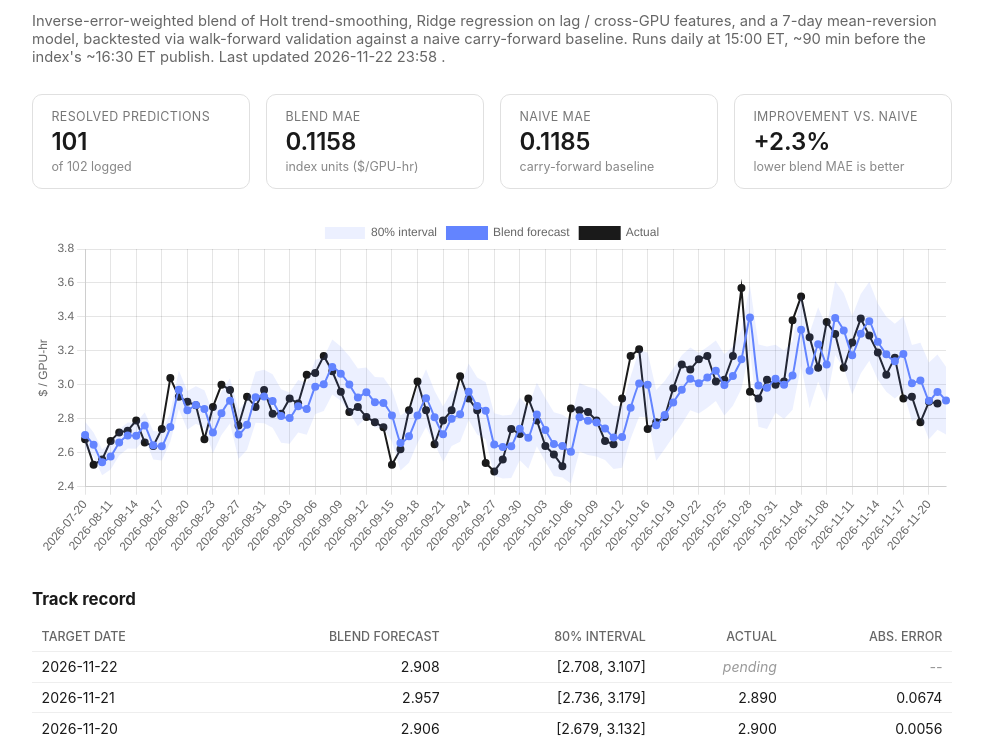
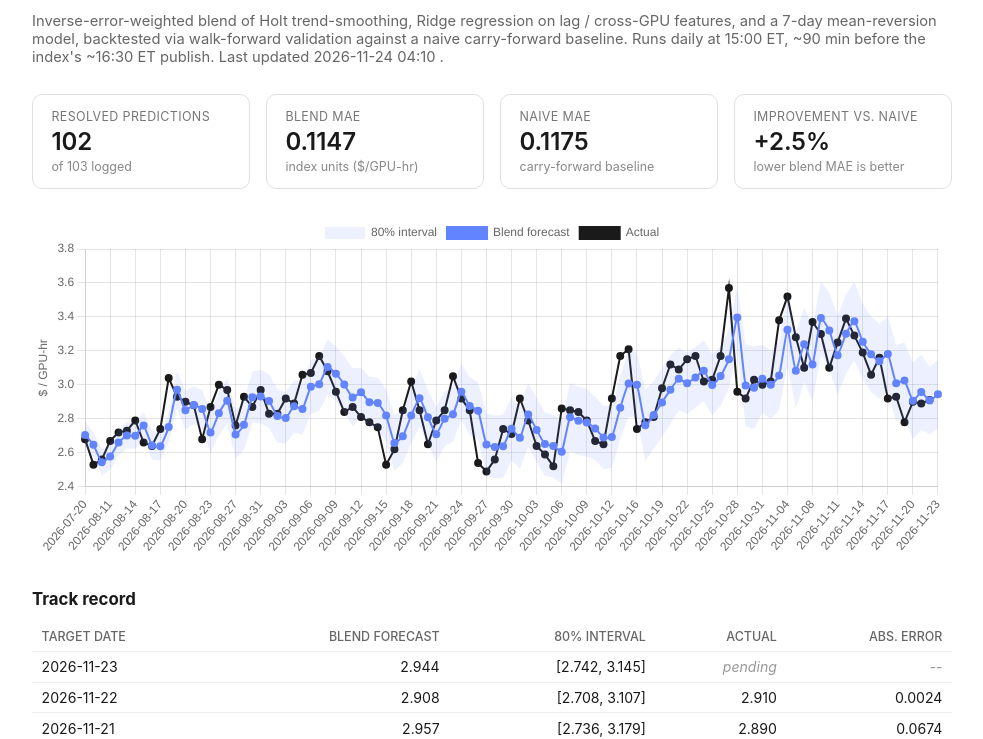
Before and after one commit to pepeelvis/ornn-h100-predictor, a plain HTML site: page docs/index.html in a window 1280 px wide. Shown: the part 70-809 px from the top of the page, without its empty margins (148-1131 px from the left). Drawn offline with nearby package versions, Linux system fonts and the light colour scheme.

Commit message:
Daily update: 2026-11-24

```diff
--- a/docs/index.html
+++ b/docs/index.html
@@ -41,27 +41,27 @@
 </head>
 <body>
 <h1>Ornn H100 SXM Index -- Daily Predictor</h1>
-<p class="sub">Inverse-error-weighted blend of Holt trend-smoothing, Ridge regression on lag / cross-GPU features, and a 7-day mean-reversion model, backtested via walk-forward validation against a naive carry-forward baseline. Runs daily at 15:00 ET, ~90 min before the index's ~16:30 ET publish. Last updated 2026-11-22 23:58 .</p>
+<p class="sub">Inverse-error-weighted blend of Holt trend-smoothing, Ridge regression on lag / cross-GPU features, and a 7-day mean-reversion model, backtested via walk-forward validation against a naive carry-forward baseline. Runs daily at 15:00 ET, ~90 min before the index's ~16:30 ET publish. Last updated 2026-11-24 04:10 .</p>
 
 <div class="stats">
   <div class="stat">
     <div class="label">Resolved predictions</div>
-    <div class="value">101</div>
-    <div class="note">of 102 logged</div>
+    <div class="value">102</div>
+    <div class="note">of 103 logged</div>
   </div>
   <div class="stat">
     <div class="label">Blend MAE</div>
-    <div class="value">0.1158</div>
+    <div class="value">0.1147</div>
     <div class="note">index units ($/GPU-hr)</div>
   </div>
   <div class="stat">
     <div class="label">Naive MAE</div>
-    <div class="value">0.1185</div>
+    <div class="value">0.1175</div>
     <div class="note">carry-forward baseline</div>
   </div>
   <div class="stat">
     <div class="label">Improvement vs. naive</div>
-    <div class="value">+2.3%</div>
+    <div class="value">+2.5%</div>
     <div class="note">lower blend MAE is better</div>
   </div>
 </div>
@@ -74,7 +74,8 @@
     <tr><th>Target date</th><th>Blend forecast</th><th>80% interval</th><th>Actual</th><th>Abs. error</th></tr>
   </thead>
   <tbody>
-    <tr><td>2026-11-22</td><td>2.908</td><td>[2.708, 3.107]</td><td class="pending">pending</td><td class="pending">--</td></tr>
+    <tr><td>2026-11-23</td><td>2.944</td><td>[2.742, 3.145]</td><td class="pending">pending</td><td class="pending">--</td></tr>
+    <tr><td>2026-11-22</td><td>2.908</td><td>[2.708, 3.107]</td><td>2.910</td><td>0.0024</td></tr>
     <tr><td>2026-11-21</td><td>2.957</td><td>[2.736, 3.179]</td><td>2.890</td><td>0.0674</td></tr>
     <tr><td>2026-11-20</td><td>2.906</td><td>[2.679, 3.132]</td><td>2.900</td><td>0.0056</td></tr>
     <tr><td>2026-11-19</td><td>3.026</td><td>[2.804, 3.248]</td><td>2.780</td><td>0.2459</td></tr>
@@ -192,11 +193,11 @@
 </footer>
 
 <script>
-const labels = ["2026-07-20", "2026-08-09", "2026-08-10", "2026-08-11", "2026-08-12", "2026-08-13", "2026-08-14", "2026-08-15", "2026-08-16", "2026-08-17", "2026-08-18", "2026-08-19", "2026-08-20", "2026-08-21", "2026-08-22", "2026-08-23", "2026-08-24", "2026-08-25", "2026-08-27", "2026-08-28", "2026-08-29", "2026-08-31", "2026-09-01", "2026-09-02", "2026-09-03", "2026-09-04", "2026-09-05", "2026-09-06", "2026-09-07", "2026-09-08", "2026-09-09", "2026-09-10", "2026-09-11", "2026-09-12", "2026-09-13", "2026-09-14", "2026-09-15", "2026-09-16", "2026-09-17", "2026-09-18", "2026-09-19", "2026-09-20", "2026-09-21", "2026-09-22", "2026-09-23", "2026-09-24", "2026-09-25", "2026-09-26", "2026-09-27", "2026-09-28", "2026-09-29", "2026-09-30", "2026-10-01", "2026-10-02", "2026-10-03", "2026-10-04", "2026-10-05", "2026-10-06", "2026-10-07", "2026-10-08", "2026-10-09", "2026-10-10", "2026-10-11", "2026-10-12", "2026-10-13", "2026-10-14", "2026-10-16", "2026-10-17", "2026-10-18", "2026-10-19", "2026-10-20", "2026-10-21", "2026-10-22", "2026-10-23", "2026-10-24", "2026-10-25", "2026-10-26", "2026-10-27", "2026-10-28", "2026-10-29", "2026-10-30", "2026-10-31", "2026-11-01", "2026-11-02", "2026-11-04", "2026-11-06", "2026-11-07", "2026-11-08", "2026-11-09", "2026-11-10", "2026-11-11", "2026-11-12", "2026-11-13", "2026-11-14", "2026-11-15", "2026-11-16", "2026-11-17", "2026-11-18", "2026-11-19", "2026-11-20", "2026-11-21", "2026-11-22"];
-const actual = [2.68, 2.53, 2.56, 2.67, 2.72, 2.73, 2.79, 2.66, 2.64, 2.74, 3.04, 2.93, 2.9, 2.88, 2.68, 2.87, 3.0, 2.97, 2.76, 2.93, 2.87, 2.97, 2.83, 2.83, 2.92, 2.89, 3.06, 3.07, 3.17, 3.08, 2.96, 2.84, 2.87, 2.81, 2.78, 2.75, 2.53, 2.62, 2.85, 3.02, 2.85, 2.65, 2.79, 2.85, 3.05, 2.92, 2.85, 2.54, 2.49, 2.56, 2.74, 2.71, 2.92, 2.79, 2.64, 2.59, 2.52, 2.86, 2.85, 2.84, 2.79, 2.67, 2.65, 2.92, 3.17, 3.21, 2.74, 2.78, 2.81, 2.98, 3.12, 3.09, 3.15, 3.17, 3.02, 3.03, 3.17, 3.57, 2.96, 2.92, 3.03, 3.0, 3.02, 3.38, 3.52, 3.28, 3.1, 3.37, 3.3, 3.1, 3.25, 3.39, 3.29, 3.19, 3.06, 3.16, 2.92, 2.93, 2.78, 2.9, 2.89, null];
-const blend = [2.7052, 2.6474, 2.5441, 2.5785, 2.6603, 2.7016, 2.7005, 2.7605, 2.6444, 2.6382, 2.751, 2.971, 2.8497, 2.8815, 2.8573, 2.7187, 2.8332, 2.9059, 2.7079, 2.7645, 2.9272, 2.9316, 2.9046, 2.8163, 2.8041, 2.8742, 2.8583, 2.9883, 3.0036, 3.1056, 3.066, 3.0022, 2.9259, 2.956, 2.8979, 2.8926, 2.8196, 2.6575, 2.6969, 2.819, 2.9213, 2.8094, 2.7097, 2.8005, 2.8267, 2.96, 2.8754, 2.8477, 2.6489, 2.6339, 2.6379, 2.7408, 2.6878, 2.8255, 2.7341, 2.6509, 2.6393, 2.6058, 2.8089, 2.7879, 2.7777, 2.7432, 2.6906, 2.6926, 2.8655, 3.0079, 3.0, 2.7615, 2.8224, 2.8961, 2.9716, 3.0353, 3.01, 3.0437, 3.0827, 2.9995, 3.0514, 3.151, 3.3962, 2.9961, 2.9831, 3.0356, 3.0003, 3.0545, 3.325, 3.0832, 3.2386, 3.1199, 3.3939, 3.3203, 3.1747, 3.3012, 3.3747, 3.2544, 3.1798, 3.1395, 3.1817, 3.0101, 3.0259, 2.9056, 2.9574, 2.9076];
-const lower = [2.628, 2.5759, 2.467, 2.5021, 2.5841, 2.6247, 2.6236, 2.682, 2.5608, 2.5546, 2.6642, 2.8577, 2.7362, 2.771, 2.7462, 2.5972, 2.7053, 2.7728, 2.5638, 2.6182, 2.7772, 2.7738, 2.747, 2.6591, 2.6528, 2.7196, 2.7064, 2.8287, 2.8457, 2.9435, 2.906, 2.8365, 2.7557, 2.8101, 2.75, 2.7425, 2.6669, 2.4961, 2.5412, 2.6579, 2.7512, 2.6533, 2.5475, 2.6398, 2.6655, 2.7936, 2.7069, 2.6803, 2.4651, 2.4487, 2.4515, 2.556, 2.5061, 2.6381, 2.5473, 2.4632, 2.4546, 2.4195, 2.6072, 2.5869, 2.5781, 2.5581, 2.5039, 2.5119, 2.6819, 2.8124, 2.8093, 2.5532, 2.622, 2.6965, 2.7693, 2.8505, 2.8307, 2.8644, 2.9044, 2.8189, 2.8775, 2.9774, 3.2076, 2.7539, 2.7399, 2.8352, 2.7986, 2.8539, 3.1128, 2.8615, 3.0199, 2.9009, 3.1758, 3.0999, 2.9434, 3.067, 3.142, 3.0294, 2.9592, 2.9193, 2.9611, 2.785, 2.804, 2.6793, 2.7362, 2.7081];
-const upper = [2.7823, 2.719, 2.6212, 2.6549, 2.7366, 2.7785, 2.7773, 2.8391, 2.7279, 2.7218, 2.8379, 3.0844, 2.9631, 2.992, 2.9684, 2.8401, 2.961, 3.039, 2.852, 2.9108, 3.0771, 3.0895, 3.0622, 2.9736, 2.9554, 3.0288, 3.0102, 3.1479, 3.1614, 3.2676, 3.2261, 3.168, 3.0961, 3.1018, 3.0459, 3.0426, 2.9724, 2.8189, 2.8525, 2.9801, 3.0914, 2.9655, 2.8719, 2.9612, 2.9878, 3.1263, 3.0439, 3.0152, 2.8326, 2.819, 2.8244, 2.9256, 2.8696, 3.0129, 2.9208, 2.8387, 2.824, 2.792, 3.0106, 2.9889, 2.9772, 2.9283, 2.8773, 2.8733, 3.049, 3.2034, 3.1907, 2.9698, 3.0229, 3.0958, 3.1739, 3.2201, 3.1893, 3.2229, 3.261, 3.1801, 3.2254, 3.3246, 3.5847, 3.2383, 3.2262, 3.2361, 3.202, 3.2551, 3.5372, 3.305, 3.4572, 3.3389, 3.612, 3.5407, 3.406, 3.5354, 3.6073, 3.4794, 3.4004, 3.3598, 3.4022, 3.2351, 3.2477, 3.132, 3.1785, 3.1071];
+const labels = ["2026-07-20", "2026-08-09", "2026-08-10", "2026-08-11", "2026-08-12", "2026-08-13", "2026-08-14", "2026-08-15", "2026-08-16", "2026-08-17", "2026-08-18", "2026-08-19", "2026-08-20", "2026-08-21", "2026-08-22", "2026-08-23", "2026-08-24", "2026-08-25", "2026-08-27", "2026-08-28", "2026-08-29", "2026-08-31", "2026-09-01", "2026-09-02", "2026-09-03", "2026-09-04", "2026-09-05", "2026-09-06", "2026-09-07", "2026-09-08", "2026-09-09", "2026-09-10", "2026-09-11", "2026-09-12", "2026-09-13", "2026-09-14", "2026-09-15", "2026-09-16", "2026-09-17", "2026-09-18", "2026-09-19", "2026-09-20", "2026-09-21", "2026-09-22", "2026-09-23", "2026-09-24", "2026-09-25", "2026-09-26", "2026-09-27", "2026-09-28", "2026-09-29", "2026-09-30", "2026-10-01", "2026-10-02", "2026-10-03", "2026-10-04", "2026-10-05", "2026-10-06", "2026-10-07", "2026-10-08", "2026-10-09", "2026-10-10", "2026-10-11", "2026-10-12", "2026-10-13", "2026-10-14", "2026-10-16", "2026-10-17", "2026-10-18", "2026-10-19", "2026-10-20", "2026-10-21", "2026-10-22", "2026-10-23", "2026-10-24", "2026-10-25", "2026-10-26", "2026-10-27", "2026-10-28", "2026-10-29", "2026-10-30", "2026-10-31", "2026-11-01", "2026-11-02", "2026-11-04", "2026-11-06", "2026-11-07", "2026-11-08", "2026-11-09", "2026-11-10", "2026-11-11", "2026-11-12", "2026-11-13", "2026-11-14", "2026-11-15", "2026-11-16", "2026-11-17", "2026-11-18", "2026-11-19", "2026-11-20", "2026-11-21", "2026-11-22", "2026-11-23"];
+const actual = [2.68, 2.53, 2.56, 2.67, 2.72, 2.73, 2.79, 2.66, 2.64, 2.74, 3.04, 2.93, 2.9, 2.88, 2.68, 2.87, 3.0, 2.97, 2.76, 2.93, 2.87, 2.97, 2.83, 2.83, 2.92, 2.89, 3.06, 3.07, 3.17, 3.08, 2.96, 2.84, 2.87, 2.81, 2.78, 2.75, 2.53, 2.62, 2.85, 3.02, 2.85, 2.65, 2.79, 2.85, 3.05, 2.92, 2.85, 2.54, 2.49, 2.56, 2.74, 2.71, 2.92, 2.79, 2.64, 2.59, 2.52, 2.86, 2.85, 2.84, 2.79, 2.67, 2.65, 2.92, 3.17, 3.21, 2.74, 2.78, 2.81, 2.98, 3.12, 3.09, 3.15, 3.17, 3.02, 3.03, 3.17, 3.57, 2.96, 2.92, 3.03, 3.0, 3.02, 3.38, 3.52, 3.28, 3.1, 3.37, 3.3, 3.1, 3.25, 3.39, 3.29, 3.19, 3.06, 3.16, 2.92, 2.93, 2.78, 2.9, 2.89, 2.91, null];
+const blend = [2.7052, 2.6474, 2.5441, 2.5785, 2.6603, 2.7016, 2.7005, 2.7605, 2.6444, 2.6382, 2.751, 2.971, 2.8497, 2.8815, 2.8573, 2.7187, 2.8332, 2.9059, 2.7079, 2.7645, 2.9272, 2.9316, 2.9046, 2.8163, 2.8041, 2.8742, 2.8583, 2.9883, 3.0036, 3.1056, 3.066, 3.0022, 2.9259, 2.956, 2.8979, 2.8926, 2.8196, 2.6575, 2.6969, 2.819, 2.9213, 2.8094, 2.7097, 2.8005, 2.8267, 2.96, 2.8754, 2.8477, 2.6489, 2.6339, 2.6379, 2.7408, 2.6878, 2.8255, 2.7341, 2.6509, 2.6393, 2.6058, 2.8089, 2.7879, 2.7777, 2.7432, 2.6906, 2.6926, 2.8655, 3.0079, 3.0, 2.7615, 2.8224, 2.8961, 2.9716, 3.0353, 3.01, 3.0437, 3.0827, 2.9995, 3.0514, 3.151, 3.3962, 2.9961, 2.9831, 3.0356, 3.0003, 3.0545, 3.325, 3.0832, 3.2386, 3.1199, 3.3939, 3.3203, 3.1747, 3.3012, 3.3747, 3.2544, 3.1798, 3.1395, 3.1817, 3.0101, 3.0259, 2.9056, 2.9574, 2.9076, 2.9439];
+const lower = [2.628, 2.5759, 2.467, 2.5021, 2.5841, 2.6247, 2.6236, 2.682, 2.5608, 2.5546, 2.6642, 2.8577, 2.7362, 2.771, 2.7462, 2.5972, 2.7053, 2.7728, 2.5638, 2.6182, 2.7772, 2.7738, 2.747, 2.6591, 2.6528, 2.7196, 2.7064, 2.8287, 2.8457, 2.9435, 2.906, 2.8365, 2.7557, 2.8101, 2.75, 2.7425, 2.6669, 2.4961, 2.5412, 2.6579, 2.7512, 2.6533, 2.5475, 2.6398, 2.6655, 2.7936, 2.7069, 2.6803, 2.4651, 2.4487, 2.4515, 2.556, 2.5061, 2.6381, 2.5473, 2.4632, 2.4546, 2.4195, 2.6072, 2.5869, 2.5781, 2.5581, 2.5039, 2.5119, 2.6819, 2.8124, 2.8093, 2.5532, 2.622, 2.6965, 2.7693, 2.8505, 2.8307, 2.8644, 2.9044, 2.8189, 2.8775, 2.9774, 3.2076, 2.7539, 2.7399, 2.8352, 2.7986, 2.8539, 3.1128, 2.8615, 3.0199, 2.9009, 3.1758, 3.0999, 2.9434, 3.067, 3.142, 3.0294, 2.9592, 2.9193, 2.9611, 2.785, 2.804, 2.6793, 2.7362, 2.7081, 2.7423];
+const upper = [2.7823, 2.719, 2.6212, 2.6549, 2.7366, 2.7785, 2.7773, 2.8391, 2.7279, 2.7218, 2.8379, 3.0844, 2.9631, 2.992, 2.9684, 2.8401, 2.961, 3.039, 2.852, 2.9108, 3.0771, 3.0895, 3.0622, 2.9736, 2.9554, 3.0288, 3.0102, 3.1479, 3.1614, 3.2676, 3.2261, 3.168, 3.0961, 3.1018, 3.0459, 3.0426, 2.9724, 2.8189, 2.8525, 2.9801, 3.0914, 2.9655, 2.8719, 2.9612, 2.9878, 3.1263, 3.0439, 3.0152, 2.8326, 2.819, 2.8244, 2.9256, 2.8696, 3.0129, 2.9208, 2.8387, 2.824, 2.792, 3.0106, 2.9889, 2.9772, 2.9283, 2.8773, 2.8733, 3.049, 3.2034, 3.1907, 2.9698, 3.0229, 3.0958, 3.1739, 3.2201, 3.1893, 3.2229, 3.261, 3.1801, 3.2254, 3.3246, 3.5847, 3.2383, 3.2262, 3.2361, 3.202, 3.2551, 3.5372, 3.305, 3.4572, 3.3389, 3.612, 3.5407, 3.406, 3.5354, 3.6073, 3.4794, 3.4004, 3.3598, 3.4022, 3.2351, 3.2477, 3.132, 3.1785, 3.1071, 3.1455];
 
 new Chart(document.getElementById('chart'), {
   type: 'line',
--- a/lighter_basis_log.csv
+++ b/lighter_basis_log.csv
@@ -89,3 +89,4 @@ run_at,date,ocpi_spot,mark_price,index_price,last_trade_price,basis,basis_bps,op
 2026-11-21T00:35:13,2026-11-19,2.78,2.9752,2.9897,2.94,0.19520000000000026,702.158273381296,4678.22,2290.877229
 2026-11-21T23:41:58,2026-11-20,2.9,2.7733,2.7597,3.0,-0.12670000000000003,-436.8965517241381,4427.42,1881.565067
 2026-11-22T23:58:44,2026-11-21,2.89,2.8633,2.849,2.8836,-0.026699999999999946,-92.38754325259497,4427.42,13.725936
+2026-11-24T04:10:25,2026-11-22,2.91,3.0389,3.0443,2.98,0.1288999999999998,442.9553264604803,4431.16,60.486892
--- a/predictions_log.csv
+++ b/predictions_log.csv
@@ -100,4 +100,5 @@ run_at,target_date,last_known_date,last_known_value,naive,holt,ridge,meanrev,ble
 2026-11-20T01:01:11,2026-11-19,2026-11-18,2.93,2.93,2.9308187795592437,3.0584387310600687,2.991285714285714,3.0258755998209557,2.8040438297733843,3.247707369868527,0.14011044460676636,0.14666666666666667,2.78,0.24587559982095586
 2026-11-21T00:35:12,2026-11-20,2026-11-19,2.78,2.78,2.790245277194328,2.9524532556318563,2.8601428571428573,2.905613370519721,2.6792644515071884,3.1319622895322534,0.14488252291592044,0.14583333333333334,2.9,0.005613370519720995
 2026-11-21T23:41:58,2026-11-21,2026-11-20,2.9,2.9,2.8930641294528585,2.985804632776204,2.927428571428571,2.9573658720751057,2.736222027314069,3.1785097168361425,0.14153007671822485,0.14958333333333335,2.89,0.06736587207510558
-2026-11-22T23:58:44,2026-11-22,2026-11-21,2.89,2.89,2.890028815708273,2.907582330093706,2.907571428571429,2.9075770601238204,2.708098406183705,3.107055714063936,0.12734275729785724,0.13416666666666668,,
+2026-11-22T23:58:44,2026-11-22,2026-11-21,2.89,2.89,2.890028815708273,2.907582330093706,2.907571428571429,2.9075770601238204,2.708098406183705,3.107055714063936,0.12734275729785724,0.13416666666666668,2.91,0.002422939876179697
+2026-11-24T04:10:25,2026-11-23,2026-11-22,2.91,2.91,2.9088400945662607,2.972590344457301,2.915142857142857,2.943909539598679,2.7423428688861997,3.1454762103111586,0.12680918567892172,0.13375,,
```
